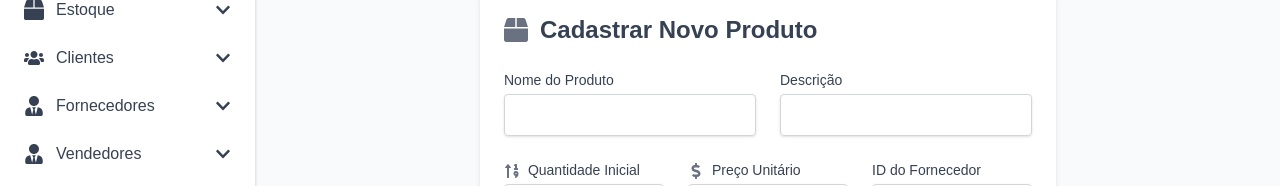
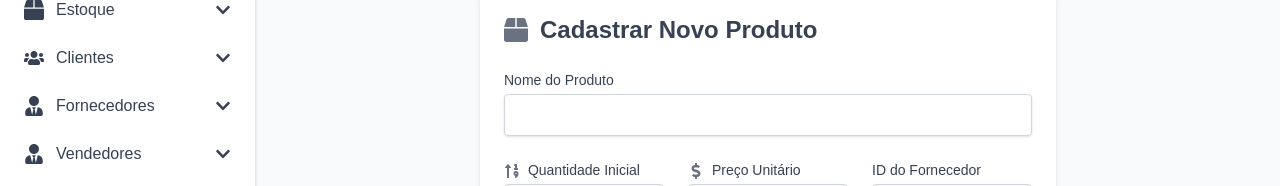
Before and after one commit to joaocastro2/loja-de-celulares, a React (Vite) app in the folder Front-end/phone-store/: page /app/estoque/cadastrar in a window 1280 px wide. Shown: the part 138-324 px from the top of the page. Built offline with nearby package versions, Linux system fonts and the light colour scheme; sample sign-in values are in the browser's storage.

Commit message:
Methods added/fixed

```diff
--- a/Front-end/phone-store/src/features/stock/ListStock.jsx
+++ b/Front-end/phone-store/src/features/stock/ListStock.jsx
@@ -106,7 +106,6 @@ const Estoque = () => {
                 <tr>
                   <TableHead text="ID" />
                   <TableHead text="Produto" />
-                  <TableHead text="Descrição" />
                   <TableHead text="Quantidade" className="text-right" />
                   <TableHead text="Preço Unitário" className="text-right" />
                   <TableHead text="Fornecedor ID" />
@@ -123,9 +122,6 @@ const Estoque = () => {
                     </td>
                     <td className="px-6 py-4 whitespace-nowrap text-sm text-gray-900">
                       {item.productName}
-                    </td>
-                    <td className="px-6 py-4 whitespace-nowrap text-sm text-gray-500">
-                      {item.description || '-'}
                     </td>
                     <td className="px-6 py-4 whitespace-nowrap text-sm font-bold text-right text-gray-700">
                       {item.amount}
--- a/Front-end/phone-store/src/features/stock/RegisterStock.jsx
+++ b/Front-end/phone-store/src/features/stock/RegisterStock.jsx
@@ -6,7 +6,6 @@ const API_URL = 'http://localhost:8080/stock';
 
 const INITIAL_PRODUCT_STATE = {
   product_name: '',
-  description: '',
   amount: '',
   unit_price: '',
   supplier_id: '',
@@ -59,7 +58,6 @@ const Cadastros = () => {
 
     const payload = {
       product_name: product.product_name,
-      description: product.description,
       amount: amountInt,
       price_in_cents: Math.round(priceFloat * 100),
       supplier_id: product.supplier_id,
@@ -74,7 +72,7 @@ const Cadastros = () => {
       });
 
       setMessage(
-        `Produto "${response.data.product_name || payload.product_name}" cadastrado com sucesso! ID: ${response.data.id}`
+        `Produto "${response.data.product_name || payload.product_name}" cadastrado com sucesso! ID: ${response.data.productId || 'não retornado'}`
       );
       setIsError(false);
       setProduct(INITIAL_PRODUCT_STATE);
@@ -92,7 +90,6 @@ const Cadastros = () => {
 
   return (
     <div className="max-w-xl mx-auto mt-10">
-      {/* MENSAGEM DE FEEDBACK */}
       {message && (
         <div
           className={`p-4 mb-4 rounded-lg shadow-md ${
@@ -103,16 +100,13 @@ const Cadastros = () => {
         </div>
       )}
 
-      {/* CARD DO FORMULÁRIO */}
       <div className="bg-white p-6 rounded-lg shadow-md">
-        {/* TÍTULO DENTRO DA BOX */}
         <h1 className="text-2xl font-bold mb-6 text-gray-700 flex items-center justify-center sm:justify-start">
           <FaBox className="mr-3 w-6 h-6 text-gray-500" /> Cadastrar Novo Produto
         </h1>
 
         <form onSubmit={handleSubmit} className="space-y-6">
-          {/* LINHA 1: NOME E DESCRIÇÃO */}
-          <div className="grid grid-cols-1 md:grid-cols-2 gap-6">
+          {/* LINHA 1: NOME */}
           <div>
             <label htmlFor="name" className="block text-sm font-medium text-gray-700">
               Nome do Produto
@@ -126,20 +120,6 @@ const Cadastros = () => {
               required
               className="mt-1 block w-full border border-gray-300 rounded shadow-sm px-3 py-2 focus:outline-none focus:ring-2 focus:ring-gray-400"
             />
-            </div>
-            <div>
-              <label htmlFor="description" className="block text-sm font-medium text-gray-700">
-                Descrição
-              </label>
-              <input
-                type="text"
-                id="description"
-                name="description"
-                value={product.description}
-                onChange={handleChange}
-                className="mt-1 block w-full border border-gray-300 rounded shadow-sm px-3 py-2 focus:outline-none focus:ring-2 focus:ring-gray-400"
-              />
-            </div>
           </div>
 
           {/* LINHA 2: QUANTIDADE, PREÇO E SUPPLIER ID */}
@@ -194,20 +174,18 @@ const Cadastros = () => {
             </div>
           </div>
 
-          {/* BOTÃO SUBMIT */}
           <button
             type="submit"
             disabled={loading}
             className={`w-full flex justify-center items-center py-3 px-4 border border-transparent rounded-lg text-lg font-medium text-white shadow-md transition duration-200 ${
               loading
                 ? 'bg-gray-400 cursor-not-allowed'
-                :  'bg-emerald-600 hover:bg-emerald-700 focus:outline-none focus:ring-2 focus:ring-offset-2 focus:ring-emerald-500'
+                : 'bg-emerald-600 hover:bg-emerald-700 focus:outline-none focus:ring-2 focus:ring-offset-2 focus:ring-emerald-500'
             }`}
           >
             <FaSave className="mr-3 w-5 h-5 text-white" />
             {loading ? 'Cadastrando...' : 'Salvar Produto'}
           </button>
-
         </form>
       </div>
     </div>
```
Lines whose indentation alone changed are shown as unchanged.
